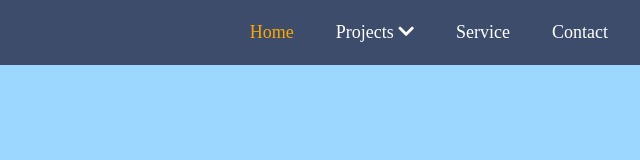
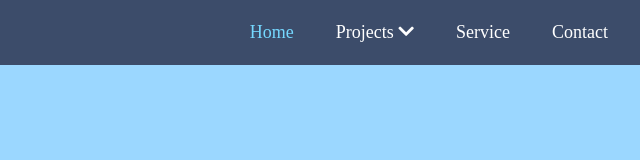
Before and after one commit to MdGulamurRahman/Dropdown-menu, a plain HTML site: page index.html in a window 1280 px wide. In both pictures the pointer is over the link "Home". Shown: the full height of the page, 256-896 px from the left. Drawn offline with Linux system fonts and the light colour scheme.

Commit message:
added new color

```diff
--- a/style.css
+++ b/style.css
@@ -55,7 +55,7 @@ nav ul li a{
     transition: 0,3s;
 }
 nav ul li:hover a{
-    color: rgb(255, 166, 0);
+    color: rgb(117, 216, 255);
 }
 nav ul li:hover ul a{
     color: #fff;
```
